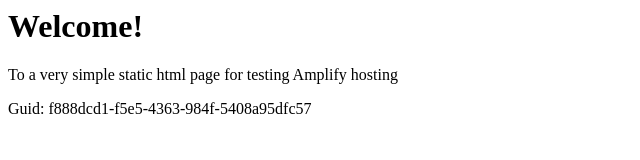
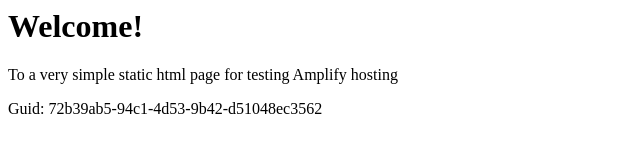
Before and after one commit to aws-aemilia-cdg/Github-PR-Commit-Integration-Test-DoNotTouch-GitHubWebhookPushCanaryTest-v1-preprod-eu-west-3, a website: page src/index.html in a window 1280 px wide. Shown: the full height of the page, 0-640 px from the left. Drawn offline with Linux system fonts and the light colour scheme.

Commit message:
commit from integ tests

```diff
--- a/src/index.html
+++ b/src/index.html
@@ -12,6 +12,6 @@
 <body>
     <h1>Welcome!</h1>
     <p>To a very simple static html page for testing Amplify hosting</p>
-    <p>Guid: f888dcd1-f5e5-4363-984f-5408a95dfc57</p></body>
+    <p>Guid: 72b39ab5-94c1-4d53-9b42-d51048ec3562</p></body>
 
 </html>
```
